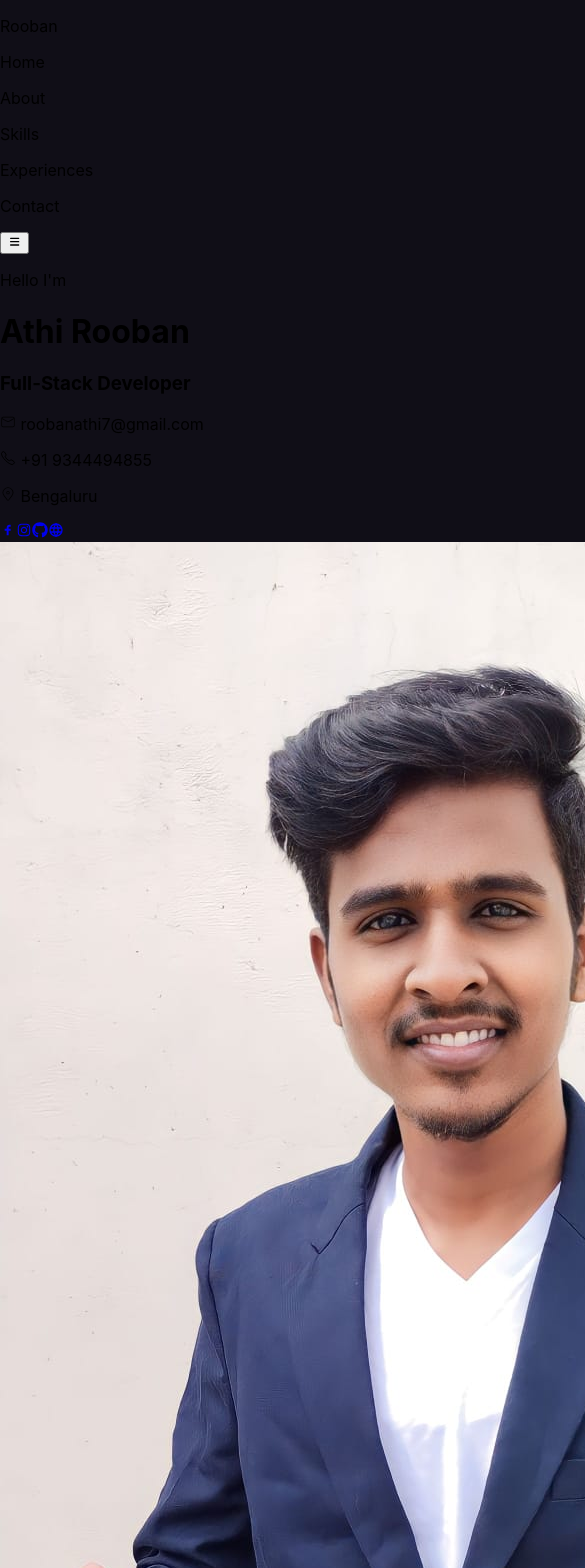
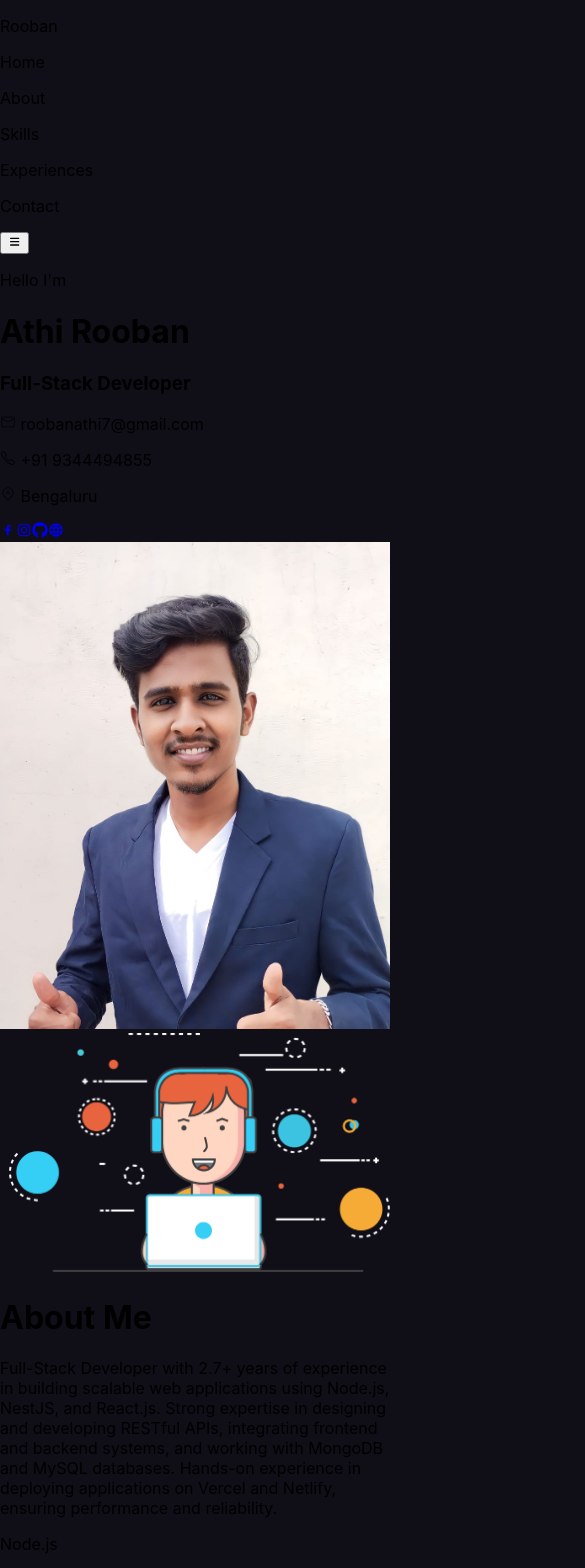
Before and after one commit to Roobanathi/Portfolio, a React (Create React App) app: page / in a window 390 px wide. Shown: the top 1568 px of the page, 585 px wide, since content can reach past the window. Built offline with nearby package versions, Linux system fonts and the light colour scheme.

Commit message:
Enhance layout and responsiveness across components; update styles in App, About, Contact, Home, and Skills components for better visual consistency and mobile support.

```diff
--- a/src/App.js
+++ b/src/App.js
@@ -2,7 +2,7 @@ import React from 'react'
 import Index from './Router/Index'
 const App = () => {
   return (
-    <div>
+    <div className="w-full">
       <Index/>
     </div>
   )
--- a/src/Component/About/About.jsx
+++ b/src/Component/About/About.jsx
@@ -14,12 +14,14 @@ const About = () => {
   };
 
   return (
-    <div className=" min-h-[500px] w-full flex items-center justify-center py-10 md:py-20 px-4 sm:px-6 md:px-8">
-      <div className=" h-[100%] w-full max-w-7xl mx-auto flex flex-col md:flex-row items-center justify-center gap-6 md:gap-8">
+    <div className="min-h-[500px] w-full flex items-center justify-center py-10 md:py-20 px-4 sm:px-6 md:px-8">
+      <div className="h-[100%] w-full max-w-7xl mx-auto flex flex-col md:flex-row items-center justify-center gap-6 md:gap-8">
 
-       <img className=" w-full max-w-[300px] sm:max-w-[400px] md:max-w-[500px] h-auto" src={AboutBanner} alt="About Banner" />
+       <div className="w-full flex-shrink-0 md:w-auto flex items-center justify-center">
+         <img className="w-full max-w-[300px] sm:max-w-[400px] md:max-w-[500px] h-auto object-contain" src={AboutBanner} alt="About Banner" />
+       </div>
 
-        <div className=" w-full md:w-[50%] flex flex-col justify-evenly items-center md:items-start gap-4 md:gap-6" >
+        <div className="w-full md:w-[50%] flex-shrink-0 flex flex-col justify-evenly items-center md:items-start gap-4 md:gap-6" >
           <h1 className=" text-white font-bold text-2xl md:text-3xl text-center md:text-left">About Me</h1>
           <p className=" text-white font-semibold text-sm md:text-base text-center md:text-left w-full md:w-[90%]">
             Full-Stack Developer with 2.7+ years of experience in building scalable web applications using
--- a/src/Component/Contact/Contact.jsx
+++ b/src/Component/Contact/Contact.jsx
@@ -41,11 +41,11 @@ const Contact = () => {
         <div className="w-full max-w-6xl mx-auto rounded overflow-hidden">
           <iframe
             title="my map"
-            className="rounded w-full"
+            className="rounded w-full max-w-full"
             src="https://www.google.com/maps/embed?pb=!1m18!1m12!1m3!1d3888.7410810348147!2d77.61368047465!3d12.924355787386672!2m3!1f0!2f0!3f0!3m2!1i1024!2i768!4f13.1!3m3!1m2!1s0x3bae15d68a8c7a07%3A0xae2c3f4200e8357b!2sALONZO%20PG%20for%20GENTS!5e0!3m2!1sen!2sin!4v1767089727116!5m2!1sen!2sin"
             height="300"
             width="100%"
-            style={{border:0, minHeight: '300px'}}
+            style={{border:0, minHeight: '300px', maxWidth: '100%'}}
             allowFullScreen=""
             loading="lazy"
             referrerPolicy="no-referrer-when-downgrade"
--- a/src/Component/Home/Home.jsx
+++ b/src/Component/Home/Home.jsx
@@ -40,7 +40,7 @@ const Home = () => {
         </div>
         <div className="w-[250px] h-[250px] sm:w-[300px] sm:h-[300px] md:w-[400px] md:h-[400px] bg-black rounded-full flex items-center justify-center shrink-0">
           <div className=" w-[220px] h-[220px] sm:w-[270px] sm:h-[270px] md:w-[350px] md:h-[350px] bg-[#100E17] rounded-full flex items-center justify-center">
-            <img src={Profile} alt="Profile" className=" w-[85%] h-[90%] object-cover rounded-full" />
+            <img src={Profile} alt="Profile" className=" w-[85%] h-[90%] object-cover rounded-full max-w-full" />
           </div>
         </div>
       </div>
--- a/src/Component/Skils/Skils.jsx
+++ b/src/Component/Skils/Skils.jsx
@@ -142,19 +142,19 @@ const Skils = () => {
           <p className=' text-white font-bold text-2xl md:text-3xl mb-3'>Professional Skills</p>
           <div className=' w-full max-w-[400px] lg:max-w-none lg:w-[70%] h-[100%] gap-6 md:gap-8 grid grid-cols-2'>
           <div className=' w-full h-full flex items-center flex-col gap-3 md:gap-4 justify-center'>
-            <CircularProgress percentage={95} />
+            <CircularProgress percentage={90} />
             <p className=' text-white text-sm md:text-md text-center'>Communication</p>
           </div>
           <div className=' w-full h-full flex items-center flex-col gap-3 md:gap-4 justify-center'>
-            <CircularProgress percentage={90} />
+            <CircularProgress percentage={85} />
             <p className=' text-white text-sm md:text-md text-center'>Team Work</p>
           </div>
           <div className=' w-full h-full flex items-center flex-col gap-3 md:gap-4 justify-center'>
-            <CircularProgress percentage={95} />
+            <CircularProgress percentage={90} />
             <p className=' text-white text-sm md:text-md text-center'>Project Management</p>
           </div>
           <div className=' w-full h-full flex items-center flex-col gap-3 md:gap-4 justify-center'>
-            <CircularProgress percentage={95} />
+            <CircularProgress percentage={90} />
             <p className=' text-white text-sm md:text-md text-center'>Creativity</p>
           </div>
           </div>
--- a/src/Router/Index.jsx
+++ b/src/Router/Index.jsx
@@ -49,10 +49,10 @@ const Index = () => {
   };
 
   return (
-    <div>
+    <div className="w-full">
       <Navbar sections={sections} scrollTo={scrollTo} />
       {sections.map((section, index) => (
-        <div key={index} ref={section.ref}>
+        <div key={index} ref={section.ref} className="w-full">
           {section.id === 'home' && <Home />}
           {section.id === 'about' && <About />}
           {section.id === 'whatido' && <Whatido />}
--- a/src/index.css
+++ b/src/index.css
@@ -1,4 +1,10 @@
 
+
+html {
+  scroll-behavior: smooth;
+  overflow-x: hidden;
+  max-width: 100%;
+}
 
 body {
   margin: 0;
@@ -9,14 +15,23 @@ body {
   -moz-osx-font-smoothing: grayscale;
   background-color: #100E17;
   overflow-x: hidden;
+  max-width: 100%;
+  width: 100%;
 }
 
 * {
   box-sizing: border-box;
 }
 
-html {
-  scroll-behavior: smooth;
+#root {
+  overflow-x: hidden;
+  max-width: 100%;
+  width: 100%;
+}
+
+img, video, iframe {
+  max-width: 100%;
+  height: auto;
 }
 /* body::-webkit-scrollbar{
   display: none;
```
